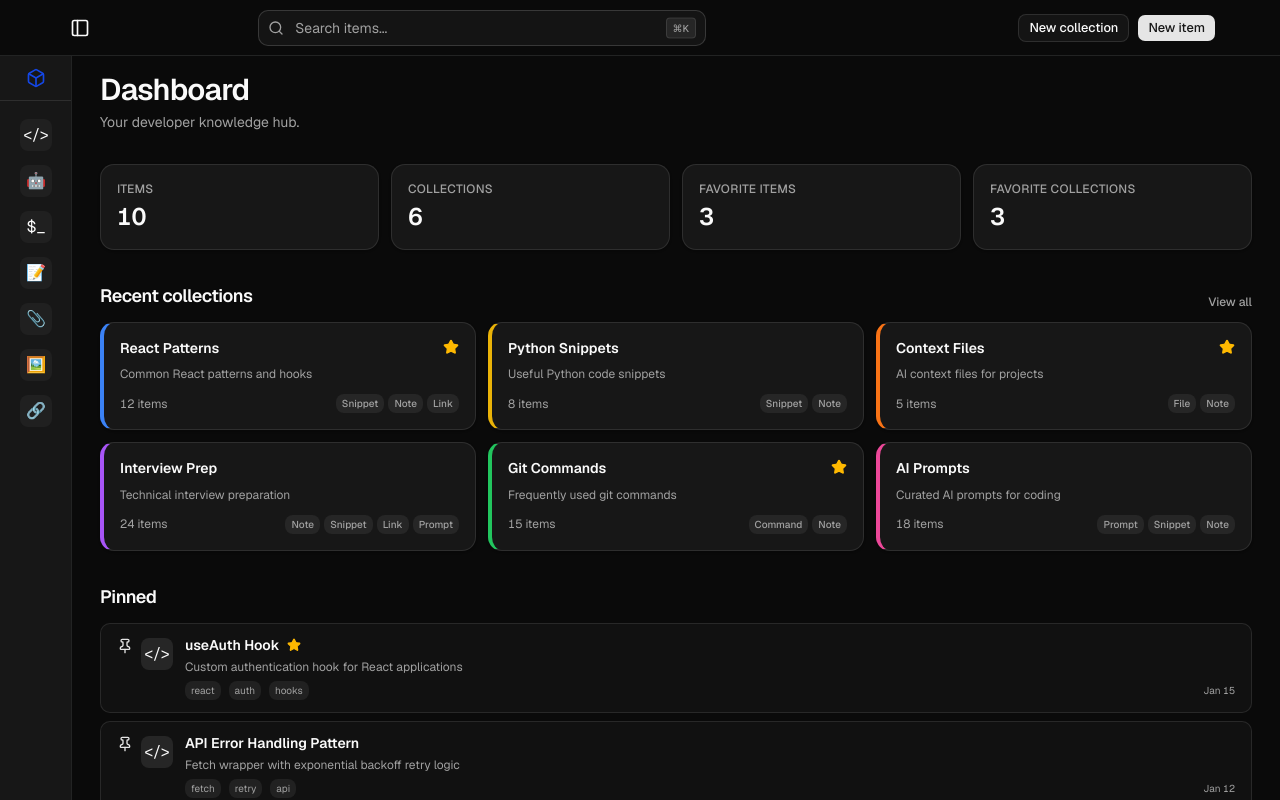
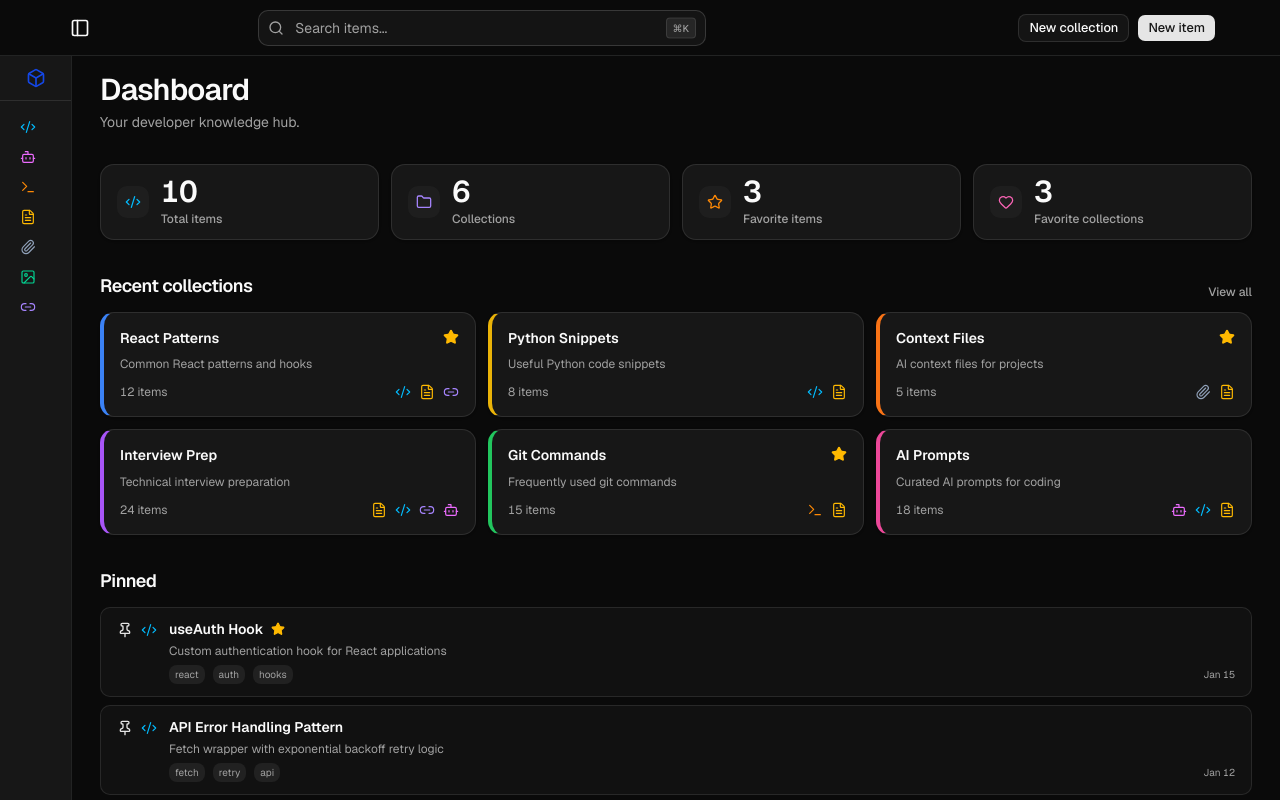
Before and after one commit to SilvesterSpath/MindStash, a Next.js app: page /dashboard in a window 1280 px wide. Both pictures are taken after a click on the button 80 px from the left and 27 px from the top of the page. Shown: the top 800 px of the page. Built offline with nearby package versions, Linux system fonts and the light colour scheme.

Commit message:
feat(dashboard): fefine icon system and summary card

```diff
--- a/src/app/page.tsx
+++ b/src/app/page.tsx
@@ -1,3 +1,3 @@
 export default function Home() {
-  return <h1>DevStash</h1>;
+  return <h1>MindStash</h1>;
 }
--- a/src/components/dashboard/dashboard-home.tsx
+++ b/src/components/dashboard/dashboard-home.tsx
@@ -1,23 +1,35 @@
-import { Pin, Star } from "lucide-react";
+import type { LucideIcon } from 'lucide-react';
+import { Code2, Folder, Heart, Pin, Star } from 'lucide-react';
 
-import { mockCollections, mockItems } from "@/lib/mock-data";
-import { cn } from "@/lib/utils";
+import { ItemTypeGlyph } from '@/components/dashboard/item-type-glyph';
+import { mockCollections, mockItems } from '@/lib/mock-data';
+import { cn } from '@/lib/utils';
 
 function StatCard({
   label,
   value,
+  icon: Icon,
+  iconClassName,
 }: {
   label: string;
   value: number;
+  icon: LucideIcon;
+  iconClassName: string;
 }) {
   return (
-    <div className="rounded-xl border border-border bg-card p-4 shadow-sm">
-      <p className="text-xs font-medium tracking-wide text-muted-foreground uppercase">
-        {label}
-      </p>
-      <p className="mt-1 font-heading text-2xl font-semibold tabular-nums tracking-tight">
-        {value}
-      </p>
+    <div className='flex items-center gap-3 rounded-xl border border-border bg-card px-4 py-3 shadow-sm'>
+      <span className='flex size-8 shrink-0 items-center justify-center rounded-lg bg-muted/50'>
+        <Icon
+          className={cn('size-4 shrink-0 fill-none stroke-[1.9]', iconClassName)}
+          aria-hidden
+        />
+      </span>
+      <div className='min-w-0'>
+        <p className='font-heading text-3xl leading-none font-semibold tabular-nums tracking-tight'>
+          {value}
+        </p>
+        <p className='mt-1 text-xs font-medium text-muted-foreground'>{label}</p>
+      </div>
     </div>
   );
 }
@@ -30,39 +42,34 @@ function CollectionCard({
   return (
     <article
       className={cn(
-        "flex flex-col gap-2 rounded-xl border border-border bg-card p-4 shadow-sm",
-        "border-l-4"
+        'flex flex-col gap-2 rounded-xl border border-border bg-card p-4 shadow-sm',
+        'border-l-4',
       )}
       style={{ borderLeftColor: collection.accentColor }}
     >
-      <div className="flex items-start justify-between gap-2">
-        <h3 className="min-w-0 text-sm font-semibold leading-snug">
+      <div className='flex items-start justify-between gap-2'>
+        <h3 className='min-w-0 text-sm font-semibold leading-snug'>
           {collection.name}
         </h3>
         {collection.isFavorite ? (
           <Star
-            className="size-4 shrink-0 fill-amber-400 text-amber-400"
-            aria-label="Favorite collection"
+            className='size-4 shrink-0 fill-amber-400 text-amber-400'
+            aria-label='Favorite collection'
           />
         ) : (
-          <span className="size-4 shrink-0" aria-hidden />
+          <span className='size-4 shrink-0' aria-hidden />
         )}
       </div>
-      <p className="line-clamp-2 text-xs text-muted-foreground">
+      <p className='line-clamp-2 text-xs text-muted-foreground'>
         {collection.description}
       </p>
-      <div className="mt-auto flex flex-wrap items-center justify-between gap-2 pt-1">
-        <span className="text-xs tabular-nums text-muted-foreground">
+      <div className='mt-auto flex flex-wrap items-center justify-between gap-2 pt-1'>
+        <span className='text-xs tabular-nums text-muted-foreground'>
           {collection.itemCount} items
         </span>
-        <div className="flex flex-wrap justify-end gap-1">
+        <div className='flex flex-wrap items-center justify-end gap-2'>
           {collection.typeLabelsShown.map((label) => (
-            <span
-              key={label}
-              className="rounded-md bg-muted px-1.5 py-0.5 text-[10px] font-medium text-muted-foreground"
-            >
-              {label}
-            </span>
+            <ItemTypeGlyph key={label} typeName={label} size='md' />
           ))}
         </div>
       </div>
@@ -78,48 +85,40 @@ function ItemRow({
   showPinColumn: boolean;
 }) {
   return (
-    <div className="flex gap-3 rounded-lg border border-border bg-card/60 px-3 py-3 sm:px-4">
-      <div className="flex shrink-0 items-start gap-2 pt-0.5">
+    <div className='flex gap-3 rounded-lg border border-border bg-card/60 px-3 py-3 sm:px-4'>
+      <div className='flex shrink-0 items-start gap-2 pt-0.5'>
         {showPinColumn ? (
           item.isPinned ? (
-            <Pin
-              className="size-4 shrink-0 text-primary"
-              aria-label="Pinned"
-            />
+            <Pin className='size-4 shrink-0 text-primary' aria-label='Pinned' />
           ) : (
-            <span className="inline-flex size-4 shrink-0" aria-hidden />
+            <span className='inline-flex size-4 shrink-0' aria-hidden />
           )
         ) : null}
-        <span
-          className="flex size-8 shrink-0 items-center justify-center rounded-md bg-muted text-base leading-none"
-          aria-hidden
-        >
-          {item.typeIcon}
-        </span>
+        <ItemTypeGlyph typeName={item.typeName} size='md' />
       </div>
-      <div className="min-w-0 flex-1 space-y-1">
-        <div className="flex flex-wrap items-center gap-2">
-          <h4 className="text-sm font-semibold leading-snug">{item.title}</h4>
+      <div className='min-w-0 flex-1 space-y-1'>
+        <div className='flex flex-wrap items-center gap-2'>
+          <h4 className='text-sm font-semibold leading-snug'>{item.title}</h4>
           {item.isFavorite ? (
             <Star
-              className="size-3.5 shrink-0 fill-amber-400 text-amber-400"
-              aria-label="Favorite item"
+              className='size-3.5 shrink-0 fill-amber-400 text-amber-400'
+              aria-label='Favorite item'
             />
           ) : null}
         </div>
-        <p className="line-clamp-2 text-xs text-muted-foreground">
+        <p className='line-clamp-2 text-xs text-muted-foreground'>
           {item.description}
         </p>
-        <div className="flex flex-wrap items-center gap-x-2 gap-y-1 pt-0.5">
+        <div className='flex flex-wrap items-center gap-x-2 gap-y-1 pt-0.5'>
           {item.tags.slice(0, 5).map((tag) => (
             <span
               key={tag}
-              className="rounded-md bg-muted/80 px-1.5 py-0.5 text-[10px] text-muted-foreground"
+              className='rounded-md bg-muted/80 px-1.5 py-0.5 text-[10px] text-muted-foreground'
             >
               {tag}
             </span>
           ))}
-          <span className="ml-auto text-[10px] tabular-nums text-muted-foreground">
+          <span className='ml-auto text-[10px] tabular-nums text-muted-foreground'>
             {item.updatedLabel}
           </span>
         </div>
@@ -132,75 +131,96 @@ export function DashboardHome() {
   const totalItems = mockItems.length;
   const totalCollections = mockCollections.length;
   const favoriteItems = mockItems.filter((i) => i.isFavorite).length;
-  const favoriteCollections = mockCollections.filter((c) => c.isFavorite)
-    .length;
+  const favoriteCollections = mockCollections.filter(
+    (c) => c.isFavorite,
+  ).length;
 
   const recentCollections = mockCollections;
   const pinnedItems = mockItems.filter((i) => i.isPinned);
   const recentItems = mockItems.slice(0, 10);
 
   return (
-    <div className="mx-auto flex w-full max-w-6xl flex-col gap-8">
-      <header className="space-y-1">
-        <h1 className="font-heading text-3xl font-semibold tracking-tight">
+    <div className='mx-auto flex w-full max-w-6xl flex-col gap-8'>
+      <header className='space-y-1'>
+        <h1 className='font-heading text-3xl font-semibold tracking-tight'>
           Dashboard
         </h1>
-        <p className="text-sm text-muted-foreground">
+        <p className='text-sm text-muted-foreground'>
           Your developer knowledge hub.
         </p>
       </header>
 
-      <section aria-label="Summary statistics" className="space-y-3">
-        <h2 className="sr-only">Stats</h2>
-        <div className="grid gap-3 sm:grid-cols-2 xl:grid-cols-4">
-          <StatCard label="Items" value={totalItems} />
-          <StatCard label="Collections" value={totalCollections} />
-          <StatCard label="Favorite items" value={favoriteItems} />
-          <StatCard label="Favorite collections" value={favoriteCollections} />
+      <section aria-label='Summary statistics' className='space-y-3'>
+        <h2 className='sr-only'>Stats</h2>
+        <div className='grid gap-3 sm:grid-cols-2 xl:grid-cols-4'>
+          <StatCard
+            label='Total items'
+            value={totalItems}
+            icon={Code2}
+            iconClassName='text-sky-400 stroke-sky-400'
+          />
+          <StatCard
+            label='Collections'
+            value={totalCollections}
+            icon={Folder}
+            iconClassName='text-violet-400 stroke-violet-400'
+          />
+          <StatCard
+            label='Favorite items'
+            value={favoriteItems}
+            icon={Star}
+            iconClassName='text-orange-400 stroke-orange-400'
+          />
+          <StatCard
+            label='Favorite collections'
+            value={favoriteCollections}
+            icon={Heart}
+            iconClassName='text-pink-400 stroke-pink-400'
+          />
         </div>
       </section>
 
-      <section aria-labelledby="collections-heading" className="space-y-3">
-        <div className="flex items-end justify-between gap-2">
+      <section aria-labelledby='collections-heading' className='space-y-3'>
+        <div className='flex items-end justify-between gap-2'>
           <h2
-            id="collections-heading"
-            className="text-lg font-semibold tracking-tight"
+            id='collections-heading'
+            className='text-lg font-semibold tracking-tight'
           >
             Recent collections
           </h2>
-          <span className="text-xs font-medium text-muted-foreground">
+          <span className='text-xs font-medium text-muted-foreground'>
             View all
           </span>
         </div>
-        <div className="grid gap-3 sm:grid-cols-2 lg:grid-cols-3">
+        <div className='grid gap-3 sm:grid-cols-2 lg:grid-cols-3'>
           {recentCollections.map((c) => (
             <CollectionCard key={c.id} collection={c} />
           ))}
         </div>
       </section>
 
-      <section aria-labelledby="pinned-heading" className="space-y-3">
+      <section aria-labelledby='pinned-heading' className='space-y-3'>
         <h2
-          id="pinned-heading"
-          className="text-lg font-semibold tracking-tight"
+          id='pinned-heading'
+          className='text-lg font-semibold tracking-tight'
         >
           Pinned
         </h2>
-        <div className="flex flex-col gap-2">
+        <div className='flex flex-col gap-2'>
           {pinnedItems.map((item) => (
             <ItemRow key={item.id} item={item} showPinColumn />
           ))}
         </div>
       </section>
 
-      <section aria-labelledby="recent-items-heading" className="space-y-3">
+      <section aria-labelledby='recent-items-heading' className='space-y-3'>
         <h2
-          id="recent-items-heading"
-          className="text-lg font-semibold tracking-tight"
+          id='recent-items-heading'
+          className='text-lg font-semibold tracking-tight'
         >
           Recent items
         </h2>
-        <div className="flex flex-col gap-2">
+        <div className='flex flex-col gap-2'>
           {recentItems.map((item) => (
             <ItemRow key={item.id} item={item} showPinColumn={false} />
           ))}
--- a/src/components/dashboard/dashboard-sidebar-nav.tsx
+++ b/src/components/dashboard/dashboard-sidebar-nav.tsx
@@ -1,18 +1,19 @@
-import Link from "next/link";
-import { Box, Settings, Star } from "lucide-react";
+import Link from 'next/link';
+import { Box, Settings, Star } from 'lucide-react';
 
-import { Button } from "@/components/ui/button";
-import { getItemTypeHref, pluralizeTypeLabel } from "@/lib/item-type-paths";
+import { ItemTypeGlyph } from '@/components/dashboard/item-type-glyph';
+import { Button } from '@/components/ui/button';
+import { getItemTypeHref, pluralizeTypeLabel } from '@/lib/item-type-paths';
 import {
   mockCollections,
   mockCurrentUser,
   mockItemTypes,
-} from "@/lib/mock-data";
-import { cn } from "@/lib/utils";
+} from '@/lib/mock-data';
+import { cn } from '@/lib/utils';
 
 export function initialsFromName(name: string): string {
   const parts = name.trim().split(/\s+/).filter(Boolean);
-  if (parts.length === 0) return "?";
+  if (parts.length === 0) return '?';
   if (parts.length === 1) return parts[0]!.slice(0, 2).toUpperCase();
   return `${parts[0]![0]!}${parts[parts.length - 1]![0]!}`.toUpperCase();
 }
@@ -31,44 +32,44 @@ export function DashboardSidebarNav({
 
   const linkClass = (active: boolean) =>
     cn(
-      "flex items-center gap-2 rounded-md px-2 py-1.5 text-sm transition-colors",
+      'flex items-center gap-2 rounded-md px-2 py-1.5 text-sm transition-colors',
       active
-        ? "bg-sidebar-accent text-sidebar-accent-foreground"
-        : "text-sidebar-foreground hover:bg-sidebar-accent/80 hover:text-sidebar-accent-foreground"
+        ? 'bg-sidebar-accent text-sidebar-accent-foreground'
+        : 'text-sidebar-foreground hover:bg-sidebar-accent/80 hover:text-sidebar-accent-foreground',
     );
 
   return (
-    <div className="flex h-full min-h-0 flex-col bg-sidebar text-sidebar-foreground">
+    <div className='flex h-full min-h-0 flex-col bg-sidebar text-sidebar-foreground'>
       <div
         className={cn(
-          "flex shrink-0 items-center border-b border-sidebar-border px-3 py-3",
-          collapsed ? "justify-center px-2" : "gap-2"
+          'flex shrink-0 items-center border-b border-sidebar-border px-3 py-3',
+          collapsed ? 'justify-center px-2' : 'gap-2',
         )}
       >
         {collapsed ? (
           <Box
-            className="size-5 shrink-0 text-sidebar-primary"
-            aria-label="DevStash"
+            className='size-5 shrink-0 text-sidebar-primary'
+            aria-label='MindStash'
           />
         ) : (
-          <div className="flex items-center gap-2 text-sm font-semibold tracking-tight">
-            <Box className="size-4 shrink-0 text-sidebar-primary" aria-hidden />
-            <span>DevStash</span>
+          <div className='flex items-center gap-2 text-sm font-semibold tracking-tight'>
+            <Box className='size-4 shrink-0 text-sidebar-primary' aria-hidden />
+            <span>MindStash</span>
           </div>
         )}
       </div>
 
       <nav
-        className="flex min-h-0 flex-1 flex-col gap-4 overflow-y-auto p-3"
-        aria-label="Dashboard"
+        className='flex min-h-0 flex-1 flex-col gap-4 overflow-y-auto p-3'
+        aria-label='Dashboard'
       >
         <div>
           {!collapsed ? (
-            <p className="mb-2 px-2 text-xs font-medium tracking-wide text-muted-foreground uppercase">
+            <p className='mb-2 px-2 text-xs font-medium tracking-wide text-muted-foreground uppercase'>
               Types
             </p>
           ) : null}
-          <ul className="space-y-0.5">
+          <ul className='space-y-0.5'>
             {mockItemTypes.map((t) => {
               const href = getItemTypeHref(t.name);
               if (!href) return null;
@@ -82,18 +83,13 @@ export function DashboardSidebarNav({
                     onClick={onNavigate}
                     title={collapsed ? pluralizeTypeLabel(t.name) : undefined}
                   >
-                    <span
-                      className="flex size-8 shrink-0 items-center justify-center rounded-md bg-sidebar-accent/60 text-base leading-none"
-                      aria-hidden
-                    >
-                      {t.icon}
-                    </span>
+                    <ItemTypeGlyph typeName={t.name} size='md' />
                     {!collapsed ? (
                       <>
-                        <span className="min-w-0 flex-1 truncate">
+                        <span className='min-w-0 flex-1 truncate'>
                           {pluralizeTypeLabel(t.name)}
                         </span>
-                        <span className="shrink-0 tabular-nums text-muted-foreground">
+                        <span className='shrink-0 tabular-nums text-muted-foreground'>
                           {t.itemCount}
                         </span>
                       </>
@@ -108,23 +104,23 @@ export function DashboardSidebarNav({
         {!collapsed ? (
           <>
             <div>
-              <p className="mb-2 px-2 text-xs font-medium tracking-wide text-muted-foreground uppercase">
+              <p className='mb-2 px-2 text-xs font-medium tracking-wide text-muted-foreground uppercase'>
                 Favorites
               </p>
-              <ul className="space-y-0.5">
+              <ul className='space-y-0.5'>
                 {favorites.map((c) => (
                   <li key={c.id}>
                     <div
                       className={cn(
                         linkClass(false),
-                        "cursor-default text-muted-foreground"
+                        'cursor-default text-muted-foreground',
                       )}
                     >
                       <Star
-                        className="size-4 shrink-0 fill-amber-400 text-amber-400"
+                        className='size-4 shrink-0 fill-amber-400 text-amber-400'
                         aria-hidden
                       />
-                      <span className="min-w-0 flex-1 truncate">{c.name}</span>
+                      <span className='min-w-0 flex-1 truncate'>{c.name}</span>
                     </div>
                   </li>
                 ))}
@@ -132,22 +128,22 @@ export function DashboardSidebarNav({
             </div>
 
             <div>
-              <p className="mb-2 px-2 text-xs font-medium tracking-wide text-muted-foreground uppercase">
+              <p className='mb-2 px-2 text-xs font-medium tracking-wide text-muted-foreground uppercase'>
                 Recent
               </p>
-              <ul className="space-y-0.5">
+              <ul className='space-y-0.5'>
                 {rest.map((c) => (
                   <li key={c.id}>
                     <div
                       className={cn(
                         linkClass(false),
-                        "cursor-default text-muted-foreground"
+                        'cursor-default text-muted-foreground',
                       )}
                     >
-                      <span className="min-w-0 flex-1 truncate pl-1">
+                      <span className='min-w-0 flex-1 truncate pl-1'>
                         {c.name}
                       </span>
-                      <span className="shrink-0 tabular-nums text-muted-foreground">
+                      <span className='shrink-0 tabular-nums text-muted-foreground'>
                         {c.itemCount}
                       </span>
                     </div>
@@ -161,14 +157,14 @@ export function DashboardSidebarNav({
 
       <div
         className={cn(
-          "shrink-0 border-t border-sidebar-border p-3",
-          collapsed && "flex flex-col items-center gap-2 px-2 py-3"
+          'shrink-0 border-t border-sidebar-border p-3',
+          collapsed && 'flex flex-col items-center gap-2 px-2 py-3',
         )}
       >
         <div
           className={cn(
-            "flex items-center gap-2",
-            collapsed ? "flex-col" : "w-full"
+            'flex items-center gap-2',
+            collapsed ? 'flex-col' : 'w-full',
           )}
           aria-label={
             collapsed
@@ -177,29 +173,29 @@ export function DashboardSidebarNav({
           }
         >
           <div
-            className="flex size-9 shrink-0 items-center justify-center rounded-full bg-sidebar-accent text-xs font-semibold text-sidebar-accent-foreground"
+            className='flex size-9 shrink-0 items-center justify-center rounded-full bg-sidebar-accent text-xs font-semibold text-sidebar-accent-foreground'
             aria-hidden={!collapsed}
           >
             {initialsFromName(mockCurrentUser.name)}
           </div>
           {!collapsed ? (
             <>
-              <div className="min-w-0 flex-1">
-                <div className="truncate text-sm font-medium">
+              <div className='min-w-0 flex-1'>
+                <div className='truncate text-sm font-medium'>
                   {mockCurrentUser.name}
                 </div>
-                <div className="truncate text-xs text-muted-foreground">
+                <div className='truncate text-xs text-muted-foreground'>
                   {mockCurrentUser.email}
                 </div>
               </div>
               <Button
-                type="button"
-                variant="ghost"
-                size="icon-sm"
-                className="shrink-0 text-muted-foreground"
-                aria-label="Settings"
+                type='button'
+                variant='ghost'
+                size='icon-sm'
+                className='shrink-0 text-muted-foreground'
+                aria-label='Settings'
               >
-                <Settings className="size-4" />
+                <Settings className='size-4' />
               </Button>
             </>
           ) : null}
--- /dev/null
+++ b/src/components/dashboard/item-type-glyph.tsx
@@ -0,0 +1,79 @@
+import type { LucideIcon } from "lucide-react";
+import {
+  Bot,
+  Code2,
+  FileText,
+  Image as ImageIcon,
+  Link2,
+  Paperclip,
+  Terminal,
+} from "lucide-react";
+
+import { cn } from "@/lib/utils";
+
+const GLYPHS: Record<
+  string,
+  { Icon: LucideIcon; className: string }
+> = {
+  Snippet: { Icon: Code2, className: "text-sky-400" },
+  Note: { Icon: FileText, className: "text-amber-400" },
+  Link: { Icon: Link2, className: "text-violet-400" },
+  Prompt: { Icon: Bot, className: "text-fuchsia-400" },
+  Command: { Icon: Terminal, className: "text-orange-400" },
+  File: { Icon: Paperclip, className: "text-slate-400" },
+  Image: { Icon: ImageIcon, className: "text-emerald-400" },
+};
+
+const sizeClassName = {
+  sm: "size-3.5",
+  md: "size-4",
+  lg: "size-5",
+  xl: "size-9",
+} as const;
+
+export type ItemTypeGlyphSize = keyof typeof sizeClassName;
+
+export function ItemTypeGlyph({
+  typeName,
+  size = "md",
+  className,
+  title,
+}: {
+  typeName: string;
+  size?: ItemTypeGlyphSize;
+  className?: string;
+  /** Defaults to `typeName` for tooltips / a11y */
+  title?: string;
+}) {
+  const spec = GLYPHS[typeName];
+  const label = title ?? typeName;
+  if (!spec) {
+    return (
+      <span
+        className={cn(
+          sizeClassName[size],
+          "inline-flex shrink-0 items-center justify-center text-[10px] font-semibold text-muted-foreground",
+          className
+        )}
+        title={label}
+        aria-label={label}
+      >
+        {typeName.slice(0, 1)}
+      </span>
+    );
+  }
+  const { Icon, className: tone } = spec;
+  return (
+    <span className="inline-flex shrink-0" title={label}>
+      <Icon
+        className={cn(
+          sizeClassName[size],
+          "shrink-0 stroke-[1.75]",
+          tone,
+          className
+        )}
+        aria-hidden
+      />
+    </span>
+  );
+}
```
Also changed, not shown: context/current-feature.md (+1 -1 lines), context/project-overview.md (+4 -4 lines), src/app/layout.tsx (+11 -11 lines), src/components/dashboard/dashboard-shell-client.tsx (+48 -61 lines), src/lib/mock-data.ts (+126 -126 lines).
